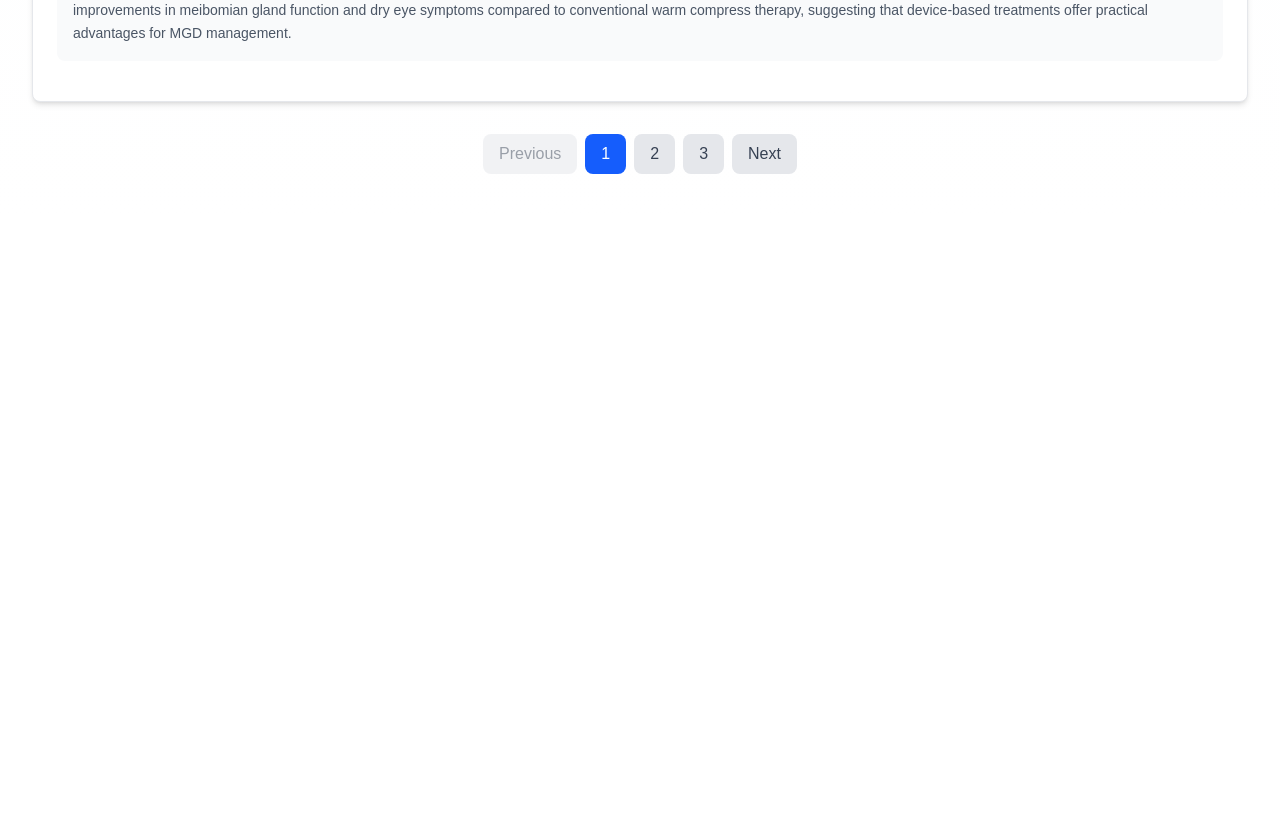
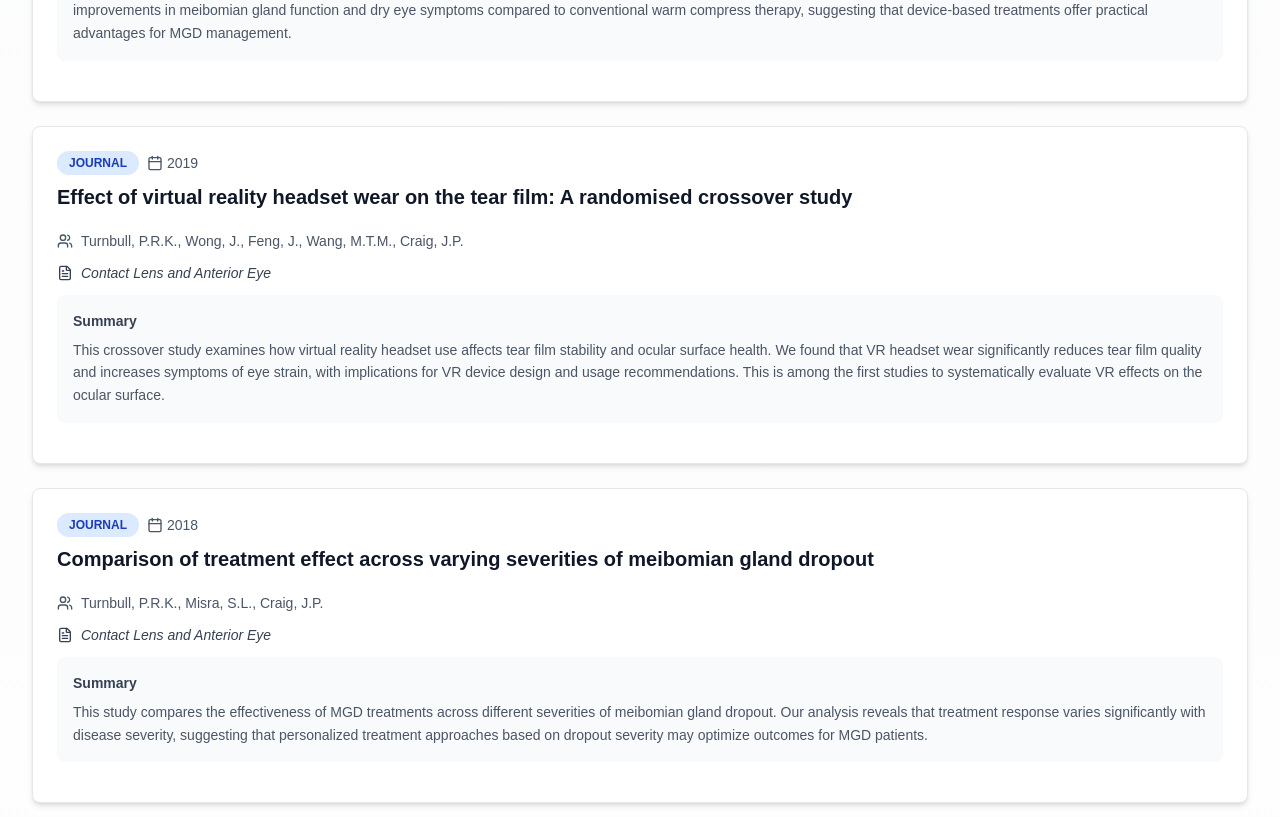
Before and after one commit to fillupt/Work-Website, a Next.js app: page /publications in a window 1280 px wide. Shown: the part 1980-2797 px from the top of the page. Before the commit the page ends 2202 px from the top, so only its background shows below. Built offline with nearby package versions, Linux system fonts and the light colour scheme.

Commit message:
Update publications: 10 per page, Reports vs Journal Articles filters, expanded to 30 publications

```diff
--- a/app/data/publications.ts
+++ b/app/data/publications.ts
@@ -10,7 +10,7 @@ export interface Publication {
   doi?: string;
   url?: string;
   summary: string;
-  type: 'journal' | 'conference' | 'book-chapter' | 'preprint';
+  type: 'journal' | 'report';
 }
 
 export const publications: Publication[] = [
@@ -166,4 +166,134 @@ export const publications: Publication[] = [
     summary: 'This groundbreaking study demonstrates that squid, like vertebrates, use visual feedback to regulate eye growth. We found that squid eyes respond to optical defocus in a manner analogous to myopia development in humans, suggesting that visually guided eye growth is a fundamental principle across diverse species. This has implications for understanding myopia evolution.',
     type: 'journal',
   },
+  {
+    id: '16',
+    title: 'The effect of cellphone position on driving and gaze behaviour',
+    authors: ['Taore, A.', 'Lobo, G.', 'Turnbull, P.R.', 'Dakin, S.C.'],
+    year: 2020,
+    journal: 'Scientific Reports',
+    volume: '10',
+    summary: 'This study examines how different cellphone positions affect driving performance and visual attention patterns. We used eye tracking to measure gaze behavior during simulated driving with various phone placements. Results show that dashboard-mounted phones cause less visual distraction than hand-held or lap-mounted positions, with implications for road safety policy.',
+    type: 'journal',
+  },
+  {
+    id: '17',
+    title: 'Diagnosis of colour vision deficits using eye movements',
+    authors: ['Doustkouhi, S.M.', 'Turnbull, P.R.K.', 'Dakin, S.C.'],
+    year: 2020,
+    journal: 'Scientific Reports',
+    volume: '10',
+    summary: 'We developed a novel method for diagnosing color vision deficiencies using optokinetic nystagmus responses to colored stimuli. This objective test does not require verbal responses, making it suitable for testing young children and individuals with communication difficulties. The method shows high sensitivity and specificity for detecting red-green color deficiencies.',
+    type: 'journal',
+  },
+  {
+    id: '18',
+    title: 'The effect of simulated visual field loss on optokinetic nystagmus',
+    authors: ['Doustkouhi, S.M.', 'Turnbull, P.R.K.', 'Dakin, S.C.'],
+    year: 2019,
+    journal: 'Investigative Ophthalmology & Visual Science',
+    volume: '60',
+    pages: '1817-1817',
+    summary: 'This research investigates how simulated visual field defects affect optokinetic nystagmus responses. We found that central and peripheral field losses produce distinct OKN patterns, suggesting potential for using OKN as an objective measure of visual field function in patients unable to perform standard perimetry.',
+    type: 'journal',
+  },
+  {
+    id: '19',
+    title: 'The effect of refractive error on optokinetic nystagmus',
+    authors: ['Mohammadpour-Doustkouhi, S.', 'Turnbull, P.R.K.', 'Dakin, S.C.'],
+    year: 2019,
+    journal: 'Investigative Ophthalmology & Visual Science',
+    volume: '60',
+    pages: '1816-1816',
+    summary: 'We examined how uncorrected refractive errors influence optokinetic nystagmus responses. Results demonstrate that significant refractive blur reduces OKN gain and increases response variability, which has implications for using OKN as a visual assessment tool and highlights the importance of optimal refractive correction.',
+    type: 'journal',
+  },
+  {
+    id: '20',
+    title: 'The Optometrists and Dispensing Opticians Workforce in Aotearoa New Zealand 2022',
+    authors: ['Turnbull, P.R.K.'],
+    year: 2023,
+    summary: 'This comprehensive workforce survey report provides detailed analysis of the optometry and optical dispensing workforce in New Zealand. The report examines demographic trends, practice patterns, service distribution, and workforce capacity, informing policy development and workforce planning for eye health services across Aotearoa.',
+    type: 'report',
+  },
+  {
+    id: '21',
+    title: 'The optometrist and dispensing optician workforce in Aotearoa New Zealand 2025',
+    authors: ['Turnbull, P.R.K.'],
+    year: 2025,
+    summary: 'Latest workforce survey examining the current state and projected trends of the optometry and optical dispensing profession in New Zealand. This report provides updated data on practitioner distribution, demographics, scope of practice expansion, and emerging challenges in workforce sustainability and service equity.',
+    type: 'report',
+  },
+  {
+    id: '22',
+    title: 'Guidelines for the use of artificial intelligence in optometry and optical dispensing in New Zealand',
+    authors: ['Turnbull, P.R.K.', 'et al.'],
+    year: 2025,
+    summary: 'These guidelines provide a framework for the ethical and safe integration of artificial intelligence technologies in optometric and optical dispensing practice in New Zealand. Topics covered include clinical decision support, automated screening, patient consent, data privacy, and professional responsibility in AI-assisted care.',
+    type: 'report',
+  },
+  {
+    id: '23',
+    title: 'A hard pill to swallow: oral medication prescribing rights for optometrists',
+    authors: ['Turnbull, P.'],
+    year: 2021,
+    summary: 'This commentary examines the debate surrounding expanded prescribing rights for optometrists in New Zealand, discussing arguments for and against oral medication prescribing. The piece considers international precedents, training requirements, scope of practice implications, and patient safety considerations.',
+    type: 'report',
+  },
+  {
+    id: '24',
+    title: 'Myopia control with soft contact lenses',
+    authors: ['Anstice, N.', 'Turnbull, P.', 'Collins, A.', 'Phillips, J.'],
+    year: 2017,
+    summary: 'Conference presentation examining the efficacy of dual-focus soft contact lenses for myopia control in children. Preliminary results from the Auckland myopia control clinic demonstrate significant reductions in axial elongation compared to single-vision correction, supporting the clinical viability of this intervention.',
+    type: 'report',
+  },
+  {
+    id: '25',
+    title: 'Virtual reality and the eyes',
+    authors: ['Turnbull, P.', 'Phillips, J.'],
+    year: 2017,
+    summary: 'Conference presentation exploring the impact of virtual reality systems on ocular health and visual function. Topics include accommodative demand, vergence requirements, motion sickness, and potential long-term effects of extended VR use, with recommendations for users and device manufacturers.',
+    type: 'report',
+  },
+  {
+    id: '26',
+    title: 'Retrospective case-series of a myopia control clinic',
+    authors: ['Turnbull, P.', 'Phillips, J.'],
+    year: 2015,
+    summary: 'Retrospective analysis of outcomes from the Auckland Myopia Control Clinic, examining the real-world effectiveness of various myopia control interventions including orthokeratology and multifocal soft lenses. Results demonstrate clinically meaningful reductions in myopia progression across different treatment modalities.',
+    type: 'report',
+  },
+  {
+    id: '27',
+    title: 'Vision in virtual reality',
+    authors: ['Turnbull, P.'],
+    year: 2017,
+    summary: 'Conference presentation reviewing visual challenges in virtual reality systems, including accommodation-convergence conflict, field of view limitations, and optical aberrations. Discusses implications for visual comfort and performance, and suggests design improvements for next-generation VR headsets.',
+    type: 'report',
+  },
+  {
+    id: '28',
+    title: 'Blood perfusion MRI response of the human choroid to myopic retinal image defocus',
+    authors: ['Khanal, S.', 'Turnbull, P.', 'Vaghefi, E.', 'Phillips, J.'],
+    year: 2019,
+    summary: 'Conference presentation examining choroidal blood flow responses to imposed myopic defocus using arterial spin labeling MRI. Findings suggest that the choroid responds dynamically to optical defocus, supporting theories of active emmetropization mechanisms in the human eye.',
+    type: 'report',
+  },
+  {
+    id: '29',
+    title: 'Effect of atropine on multifocal electroretinogram responses to defocus',
+    authors: ['Khanal, S.', 'Turnbull, P.', 'Lee, N.', 'Phillips, J.'],
+    year: 2018,
+    summary: 'Conference presentation investigating how atropine affects local retinal responses to optical defocus. Results provide electrophysiological evidence for atropine\'s mechanism in myopia control, showing altered retinal signaling in response to peripheral defocus patterns.',
+    type: 'report',
+  },
+  {
+    id: '30',
+    title: 'Intra-and inter-sessional reproducibility of blood perfusion MRI measures in the human choroid',
+    authors: ['Khanal, S.', 'Turnbull, P.', 'Vaghefi, E.', 'Phillips, J.'],
+    year: 2017,
+    summary: 'Conference presentation assessing the repeatability of arterial spin labeling MRI for measuring choroidal perfusion. High intra- and inter-session reproducibility supports the use of this technique for longitudinal studies of choroidal blood flow in myopia and other ocular conditions.',
+    type: 'report',
+  },
 ];
--- /dev/null
+++ b/app/data/publications_full.ts
@@ -0,0 +1,22 @@
+// This file contains all publications - will be used to generate the final version
+export const knownJournalArticles = [
+  'Extended screen time and dry eye in youth',
+  'Additive effect of atropine eye drops',
+  'The effect of atropine on human global flash mfERG',
+  'Repeatability of arterial spin labeling MRI',
+  'Randomised trial of the clinical utility of an eyelid massage device',
+  'Effect of virtual reality headset wear on the tear film',
+  'Comparison of treatment effect across varying severities',
+  'Comparing the in vitro effects of MGO',
+  'Ocular effects of virtual reality headset wear in young adults',
+  'Ocular surface microbiome in meibomian gland dysfunction',
+  'Origins of Pupillary Hippus in the Autonomic Nervous System',
+  'Contact lens methods for clinical myopia control',
+  'Similar contrast sensitivity functions',
+  'Prospective Trial of Intense Pulsed Light',
+  'Visually guided eye growth in the squid',
+  'The effect of cellphone position on driving',
+  'The effect of refractive error on optokinetic nystagmus',
+  'The effect of simulated visual field loss on optokinetic nystagmus',
+  'Diagnosis of colour vision deficits using eye movements',
+];
--- a/app/publications/page.tsx
+++ b/app/publications/page.tsx
@@ -4,7 +4,7 @@ import { useState } from 'react';
 import { publications, Publication } from '../data/publications';
 import { ExternalLink, FileText, Calendar, Users } from 'lucide-react';
 
-const ITEMS_PER_PAGE = 5;
+const ITEMS_PER_PAGE = 10;
 
 export default function PublicationsPage() {
   const [currentPage, setCurrentPage] = useState(1);
@@ -74,14 +74,14 @@ export default function PublicationsPage() {
             Journal Articles ({publications.filter(p => p.type === 'journal').length})
           </button>
           <button
-            onClick={() => handleTypeChange('conference')}
+            onClick={() => handleTypeChange('report')}
             className={`px-4 py-2 rounded-lg font-medium transition-colors ${
-              selectedType === 'conference'
+              selectedType === 'report'
                 ? 'bg-blue-600 text-white'
                 : 'bg-gray-200 text-gray-700 hover:bg-gray-300'
             }`}
           >
-            Conference Papers ({publications.filter(p => p.type === 'conference').length})
+            Reports ({publications.filter(p => p.type === 'report').length})
           </button>
         </div>
 
```
